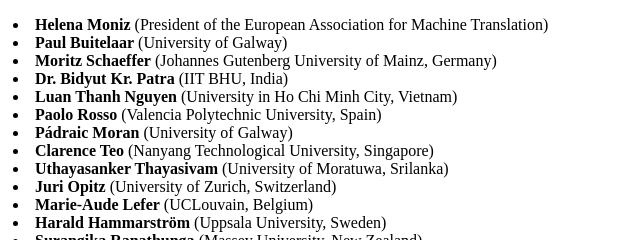
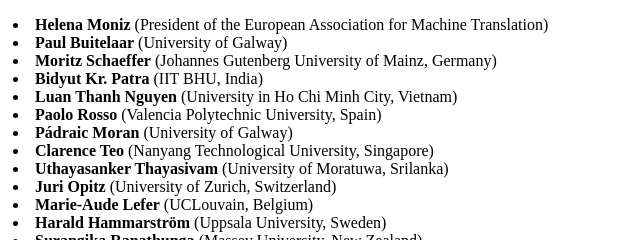
Before and after one commit to globalnlp2025/globalnlp2025.github.io, a plain HTML site: page index.html in a window 1280 px wide. Shown: the part 1383-1623 px from the top of the page, 0-640 px from the left. Drawn offline with Linux system fonts and the light colour scheme; a script that the page names is missing.

Commit message:
GlobalNLP2025

```diff
--- a/index.html
+++ b/index.html
@@ -75,7 +75,7 @@
         <li><b>Helena Moniz</b> (President of the European Association for Machine Translation)</li>
         <li><b>Paul Buitelaar</b> (University of Galway)</li>
         <li><b>Moritz Schaeffer</b> (Johannes Gutenberg University of Mainz, Germany)</li>
-        <li><b>Dr. Bidyut Kr. Patra</b>  (IIT BHU, India)</li>
+        <li><b>Bidyut Kr. Patra</b>  (IIT BHU, India)</li>
         <li><b>Luan Thanh Nguyen</b> (University in Ho Chi Minh City, Vietnam)</li>
         <li><b>Paolo Rosso</b> (Valencia Polytechnic University, Spain)</li>
         <li><b>Pádraic Moran</b> (University of Galway)</li>
```
